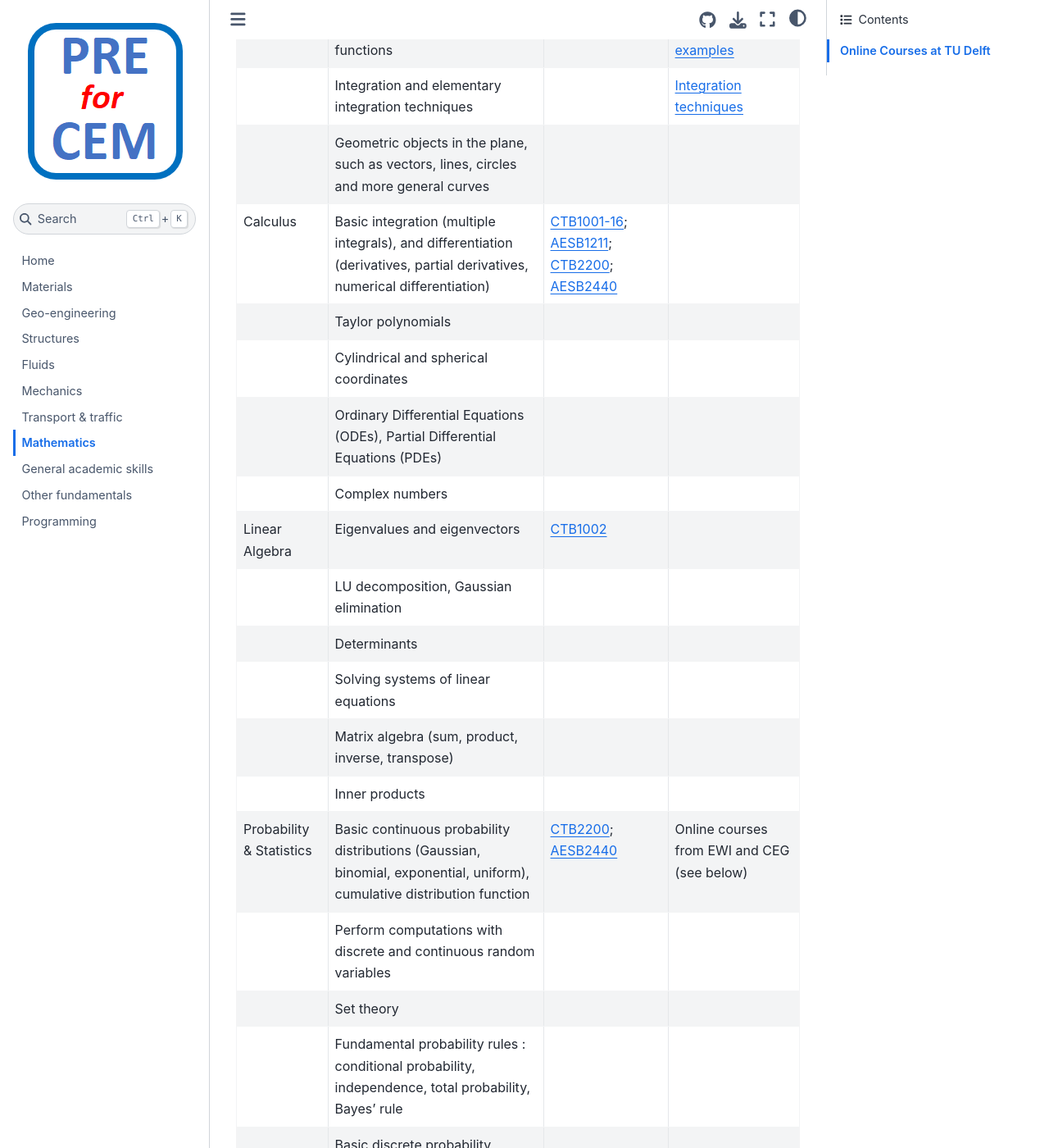
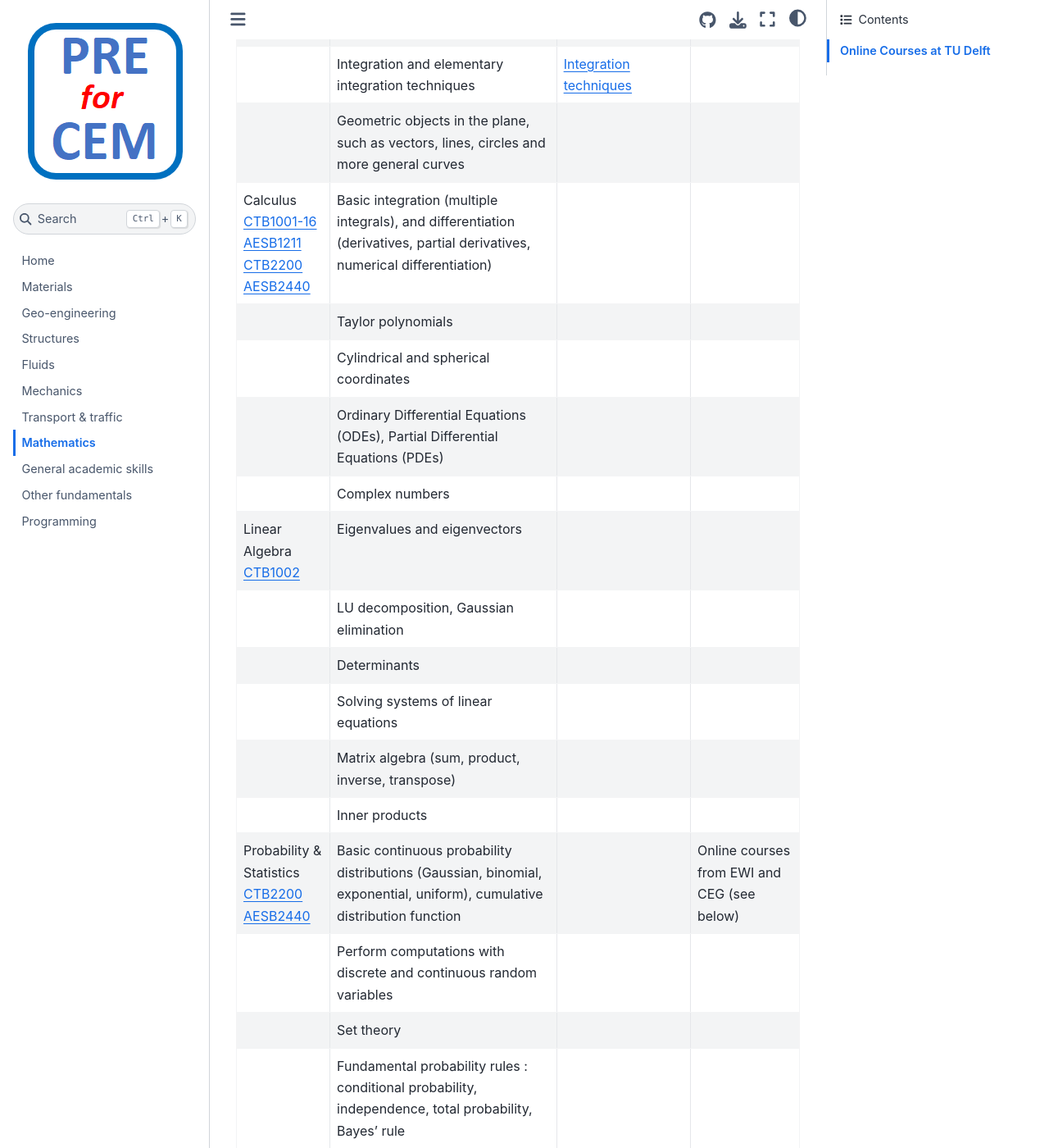
Before and after one commit to TUDelft-CITG/pre-for-cem, a Jupyter Book: the page built from book/contents/mathematics.md, in a window 1280 px wide and 1400 px high, scrolled down 636 px. Shown: the whole window at 82% size. Built offline with Jupyter Book 1.0.4 settings and Sphinx 7.4.7 and the Sphinx Book theme 1.1.4, drawn with Linux system fonts in a browser that asks for light colours; some of the changed text lies outside the part shown.

```diff
--- a/book/contents/mathematics.md
+++ b/book/contents/mathematics.md
@@ -6,23 +6,23 @@ The following topics on **Mathematics** are considered prerequisite knowledge fo
 
 |Subject        |Topic category / Learning objectives   |Open Educational Resources[^1]  | Remarks |
 |:------|:--------|:------------------|:---------------------------|
-| Pre-university calculus | elementary functions, like power functions, roots, polynomials, trigonometric functions, exponential and logarithmic functions  | | [TU Delft online learning](https://online-learning.tudelft.nl/courses/pre-university-calculus) |
-| | Equations and inequalities involving these elementary functions | | [Equations and inequalities with examples](https://math.fel.cvut.cz/en/mt/txtz/0/txe3za0a.htm)
-| | Differentiation and derivatives of compositions of elementary functions | |[Differentiation rule (Chain rule) with examples](https://www.geeksforgeeks.org/derivatives-of-composite-functions/)
-| |  Integration and elementary integration techniques | |[Integration techniques](https://www.khanacademy.org/math/calculus-all-old/integration-techniques-calc)
+| Pre-university calculus | elementary functions, like power functions, roots, polynomials, trigonometric functions, exponential and logarithmic functions  |[TU Delft online learning](https://online-learning.tudelft.nl/courses/pre-university-calculus) |  |
+| | Equations and inequalities involving these elementary functions |[Equations and inequalities with examples](https://math.fel.cvut.cz/en/mt/txtz/0/txe3za0a.htm) |
+| | Differentiation and derivatives of compositions of elementary functions |[Differentiation rule (Chain rule) with examples](https://www.geeksforgeeks.org/derivatives-of-composite-functions/) |
+| |  Integration and elementary integration techniques |[Integration techniques](https://www.khanacademy.org/math/calculus-all-old/integration-techniques-calc) |
 | | Geometric objects in the plane, such as vectors, lines, circles and more general curves | |
-| Calculus      | Basic integration (multiple integrals), and differentiation (derivatives, partial derivatives, numerical differentiation)                                                                                                                            | [CTB1001-16](https://studiegids.tudelft.nl/a101_displayCourse.do?course_id=61945);   [AESB1211](https://studiegids.tudelft.nl/a101_displayCourse.do?course_id=62062);  [CTB2200](https://studiegids.tudelft.nl/a101_displayCourse.do?course_id=61196);  [AESB2440](https://studiegids.tudelft.nl/a101_displayCourse.do?course_id=62089)|
+| Calculus <br>[CTB1001-16](https://studiegids.tudelft.nl/a101_displayCourse.do?course_id=61945)<br>   [AESB1211](https://studiegids.tudelft.nl/a101_displayCourse.do?course_id=62062)<br>  [CTB2200](https://studiegids.tudelft.nl/a101_displayCourse.do?course_id=61196)<br>  [AESB2440](https://studiegids.tudelft.nl/a101_displayCourse.do?course_id=62089)     | Basic integration (multiple integrals), and differentiation (derivatives, partial derivatives, numerical differentiation)                                                                                                                            | |
 |                      | Taylor polynomials                                                                                                                                         |                                 |
 |                      | Cylindrical and spherical coordinates                                                                                                                                         |                                 |
 |                      | Ordinary Differential Equations (ODEs), Partial Differential Equations (PDEs)                                                                                                                                         |                                 |
 |                      | Complex numbers                                                                                                                                         |                                 |
-|Linear Algebra        | Eigenvalues and eigenvectors                                                                                                                                         |[CTB1002](https://studiegids.tudelft.nl/a101_displayCourse.do?course_id=61949)                                 |
+|Linear Algebra <br>[CTB1002](https://studiegids.tudelft.nl/a101_displayCourse.do?course_id=61949)       | Eigenvalues and eigenvectors                                                                                                                                         |                                 |
 |                      | LU decomposition, Gaussian elimination                                                                                                                                         |                                 |
 |                      | Determinants                                                                                                                                         |                                 |
 |                      | Solving systems of linear equations                                                                                                                                          |                                 |
 |                      | Matrix algebra (sum, product, inverse, transpose)                                                                                                                                         |                                 |
 |                      | Inner products                                                                                                                                          |                                 |
-|Probability & Statistics        | Basic continuous probability distributions (Gaussian, binomial, exponential, uniform), cumulative distribution function                                                                                                                                         |[CTB2200](https://studiegids.tudelft.nl/a101_displayCourse.do?course_id=61196);  [AESB2440](https://studiegids.tudelft.nl/a101_displayCourse.do?course_id=62089)                                 | Online courses from EWI and CEG (see below)
+|Probability & Statistics <br>[CTB2200](https://studiegids.tudelft.nl/a101_displayCourse.do?course_id=61196)<br>  [AESB2440](https://studiegids.tudelft.nl/a101_displayCourse.do?course_id=62089)        | Basic continuous probability distributions (Gaussian, binomial, exponential, uniform), cumulative distribution function                                                                                                                                         |                                 | Online courses from EWI and CEG (see below)
 |                      | Perform computations with discrete and continuous random variables                                                                                                                                         |                                 |
 |                      | Set theory                                                                                                                                        |                                 |
 |                      | Fundamental probability rules : conditional probability, independence, total probability, Bayes’ rule                                                                                                                                         |                                 |
@@ -30,7 +30,7 @@ The following topics on **Mathematics** are considered prerequisite knowledge fo
 |                      | Continuous probability distributions (uniform, exponential, normal, Student’s t)                                                                                                                                         |                                 |
 |                      | Expectation, variance, covariance, correlation                                                                                                                                         |                                 |
 |                      | Basis hypothesis testing (incl. t-test)                                                                                                                                        |                                 |
-|Numerical math         | Approximate first and higher derivatives using, but not limited to; central differences; forward differences; backward differences;                                                                                                                                         |[CTB2210](https://studiegids.tudelft.nl/a101_displayCourse.do?course_id=61994);   [AESB2110](https://studiegids.tudelft.nl/a101_displayCourse.do?course_id=62080)|
+|Numerical math <br>[CTB2210](https://studiegids.tudelft.nl/a101_displayCourse.do?course_id=61994)<br>   [AESB2110](https://studiegids.tudelft.nl/a101_displayCourse.do?course_id=62080)        | Approximate first and higher derivatives using, but not limited to; central differences; forward differences; backward differences;                                                                                                                                         ||
 |                      | Derive a finite difference and show the order of the resulting finite difference                                                                                                                                        |                                 |
 |                      | Estimate the error                                                                                                                                         |                                 |
 |                      | Approximate the solution to nonlinear (systems of) algebraic equations                                                                                                                                       |                                 |
```
